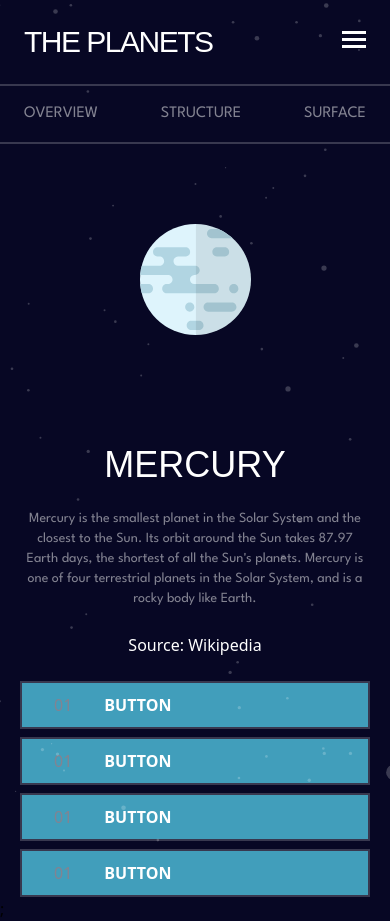
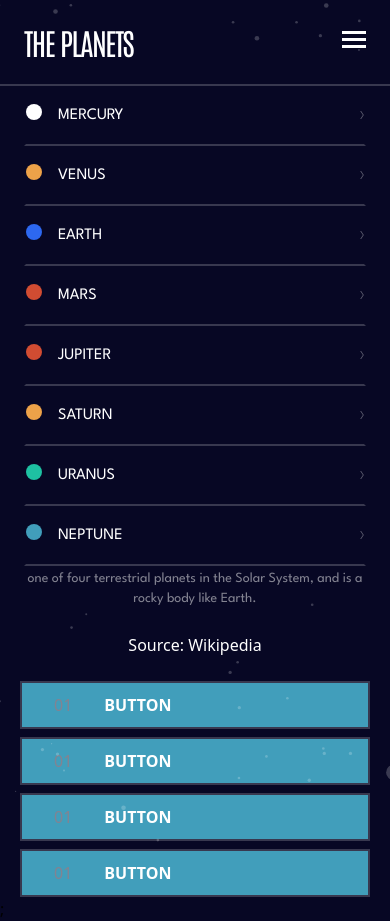
Before and after one commit to AlsoPeters/fem-planets-fact-site, a Next.js app: page / in a window 390 px wide. Built offline with nearby package versions, Linux system fonts and the light colour scheme; a web font is replaced by a local one.

Commit message:
fixed the mobile menu. now mapping through planet array.

```diff
--- a/src/components/MobileMenu.tsx
+++ b/src/components/MobileMenu.tsx
@@ -1,18 +1,41 @@
+import React from 'react';
+import { mobileMenuLinks } from '../utils/data';
+import Link from 'next/link';
 import Image from 'next/image';
-import React from 'react';
-import MobileMenuItem from './MobileMenuItem';
 
 export default function MobileMenu(): JSX.Element {
   return (
-    <div className='flex flex-col items-stretch text-white bg-black  absolute w-full px-6 font-spartan'>
-      <MobileMenuItem planet='MERCURY' color='bg-white' />
-      <MobileMenuItem planet='VENUS' color='bg-yellow' />
-      <MobileMenuItem planet='EARTH' color='bg-blue' />
-      <MobileMenuItem planet='MARS' color='bg-orange-100' />
-      <MobileMenuItem planet='JUPITER' color='bg-orange-200' />
-      <MobileMenuItem planet='SATURN' color='bg-yellow' />
-      <MobileMenuItem planet='URANUS' color='bg-green' />
-      <MobileMenuItem planet='NEPTUNE' color='bg-blue-light' />
+    <div className='flex flex-col items-stretch text-white z-10 bg-black  absolute w-full px-6 font-spartan'>
+      <div>
+        {mobileMenuLinks.map((planets, index) => {
+          return (
+            <div
+              className='border-2 border-black border-b-gray-dark py-4'
+              key={index}
+            >
+              <Link href={planets.path}>
+                <div className='flex items-center justify-between' key={index}>
+                  <div className='flex gap-4'>
+                    <div
+                      className={`w-4 h-4 ${planets.color} rounded-full`}
+                    ></div>
+                    <div>{planets.name}</div>
+                  </div>
+
+                  <div>
+                    <Image
+                      src='/assets/icon-chevron.svg'
+                      width={4}
+                      height={8}
+                      alt='chevron'
+                    />
+                  </div>
+                </div>
+              </Link>
+            </div>
+          );
+        })}
+      </div>
     </div>
   );
 }
--- a/src/components/MobileMenuItem.tsx
+++ /dev/null
@@ -1,21 +0,0 @@
-import React from 'react';
-import Image from 'next/image';
-
-export default function MobileMenuItem({ planet, color }): JSX.Element {
-  return (
-    <div className='flex items-center justify-between border-2 border-black py-4 border-b-gray-dark'>
-      <div className='flex gap-4'>
-        <div className={`h-4 w-4 rounded-full ${color}`}></div>
-        <div>{planet}</div>
-      </div>
-      <div>
-        <Image
-          src='/assets/icon-chevron.svg'
-          width={4}
-          height={8}
-          alt='chevron'
-        />
-      </div>
-    </div>
-  );
-}
--- a/src/components/Nav.tsx
+++ b/src/components/Nav.tsx
@@ -8,6 +8,7 @@ export default function Nav(): JSX.Element {
         THE PLANETS
       </h2>
       <div>
+        <div>
           <Image
             src='/assets/icon-hamburger.svg'
             width={24}
@@ -16,5 +17,6 @@ export default function Nav(): JSX.Element {
           />
         </div>
       </div>
+    </div>
   );
 }
--- a/src/pages/_app.tsx
+++ b/src/pages/_app.tsx
@@ -8,7 +8,7 @@ const MyApp: AppType = ({ Component, pageProps }) => {
   return (
     <>
       <Nav />
-      {/* <MobileMenu /> */}
+      <MobileMenu />
       <InfoMenu />
       <Component {...pageProps} />;
     </>
--- a/src/pages/index.tsx
+++ b/src/pages/index.tsx
@@ -29,8 +29,6 @@ export default function NextPage(): JSX.Element {
       <main className='text-white flex flex-col'>
         <PlanetImage />
         <PlanetOverview />
-
-        <div className='text-white'></div>
       </main>
     </>
   );
--- /dev/null
+++ b/src/utils/data.tsx
@@ -0,0 +1,53 @@
+export const mobileMenuLinks = [
+  {
+    name: 'MERCURY',
+    color: 'bg-white',
+    path: '/mercury',
+  },
+  {
+    name: 'VENUS',
+    color: 'bg-yellow',
+    path: '/venus',
+  },
+  {
+    name: 'EARTH',
+    color: 'bg-blue',
+    path: '/earth',
+  },
+  {
+    name: 'MARS',
+    color: 'bg-orange-200',
+    path: '/mars',
+  },
+  {
+    name: 'JUPITER',
+    color: 'bg-orange-200',
+    path: '/jupiter',
+  },
+  {
+    name: 'SATURN',
+    color: 'bg-yellow',
+    path: '/saturn',
+  },
+  {
+    name: 'URANUS',
+    color: 'bg-green',
+    path: '/uranus',
+  },
+  {
+    name: 'NEPTUNE',
+    color: 'bg-blue-light',
+    path: '/neptune',
+  },
+];
+
+{
+  /* <MobileMenuItem planet='MERCURY' color='bg-white' />
+      <MobileMenuItem planet='VENUS' color='bg-yellow' />
+      <MobileMenuItem planet='EARTH' color='bg-blue' />
+      <MobileMenuItem planet='MARS' color='bg-orange-100' />
+      <MobileMenuItem planet='JUPITER' color='bg-orange-200' />
+      <MobileMenuItem planet='SATURN' color='bg-yellow' />
+      <MobileMenuItem planet='URANUS' color='bg-green' />
+      <MobileMenuItem planet='NEPTUNE' color='bg-blue-light' /> */
+}
```
Also changed, not shown: public/fonts/Antonio-Regular.woff2 (added). Lines whose indentation alone changed are shown as unchanged.
